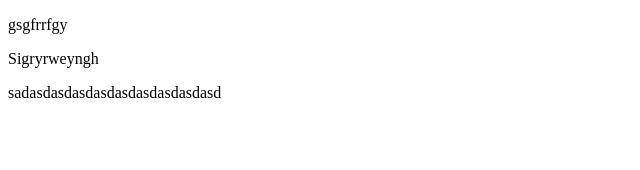
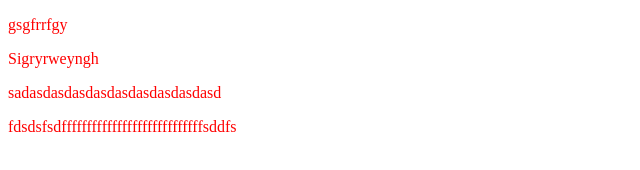
Before and after one commit to NehemiahDamian/Blockchain_Thesis_App, a plain HTML site: page Index.html in a window 1280 px wide. Shown: the whole page, without its empty margins (0-640 px from the left). Drawn offline with Linux system fonts and the light colour scheme.

Commit message:
waaaa (#4)

```diff
--- a/Index.html
+++ b/Index.html
@@ -10,5 +10,6 @@
     <p>gsgfrrfgy</p>
     <p>Sigryrweyngh</p>
     <p>sadasdasdasdasdasdasdasdasdasd</p>
+    <p>fdsdsfsdffffffffffffffffffffffffffffsddfs</p>
   </body>
 </html>
--- a/index.css
+++ b/index.css
@@ -1,3 +1,3 @@
-h1{
+p{
   color: red;
 }
--- a/index.js
+++ b/index.js
@@ -0,0 +1 @@
+console.log("asdasdasdasd")
```
